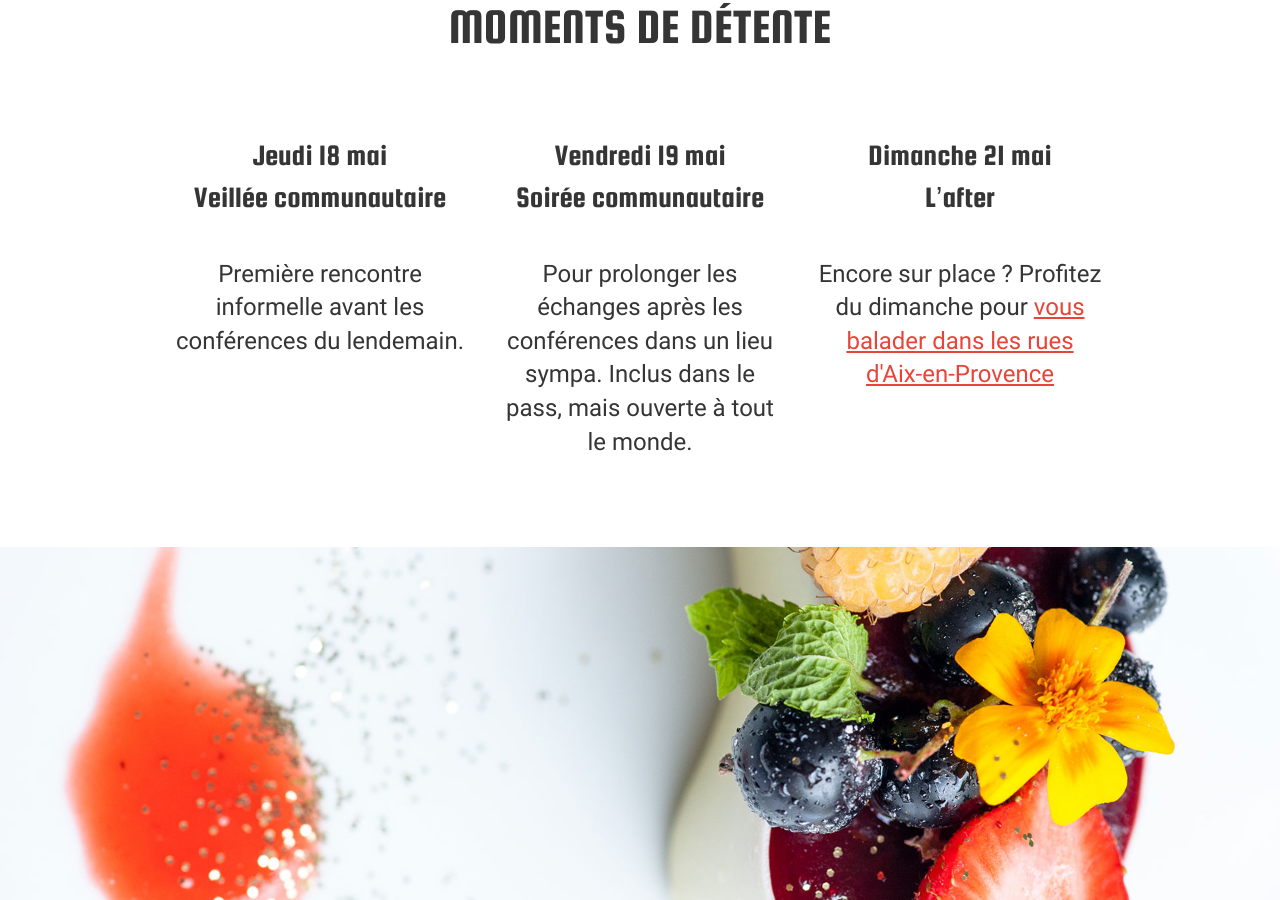
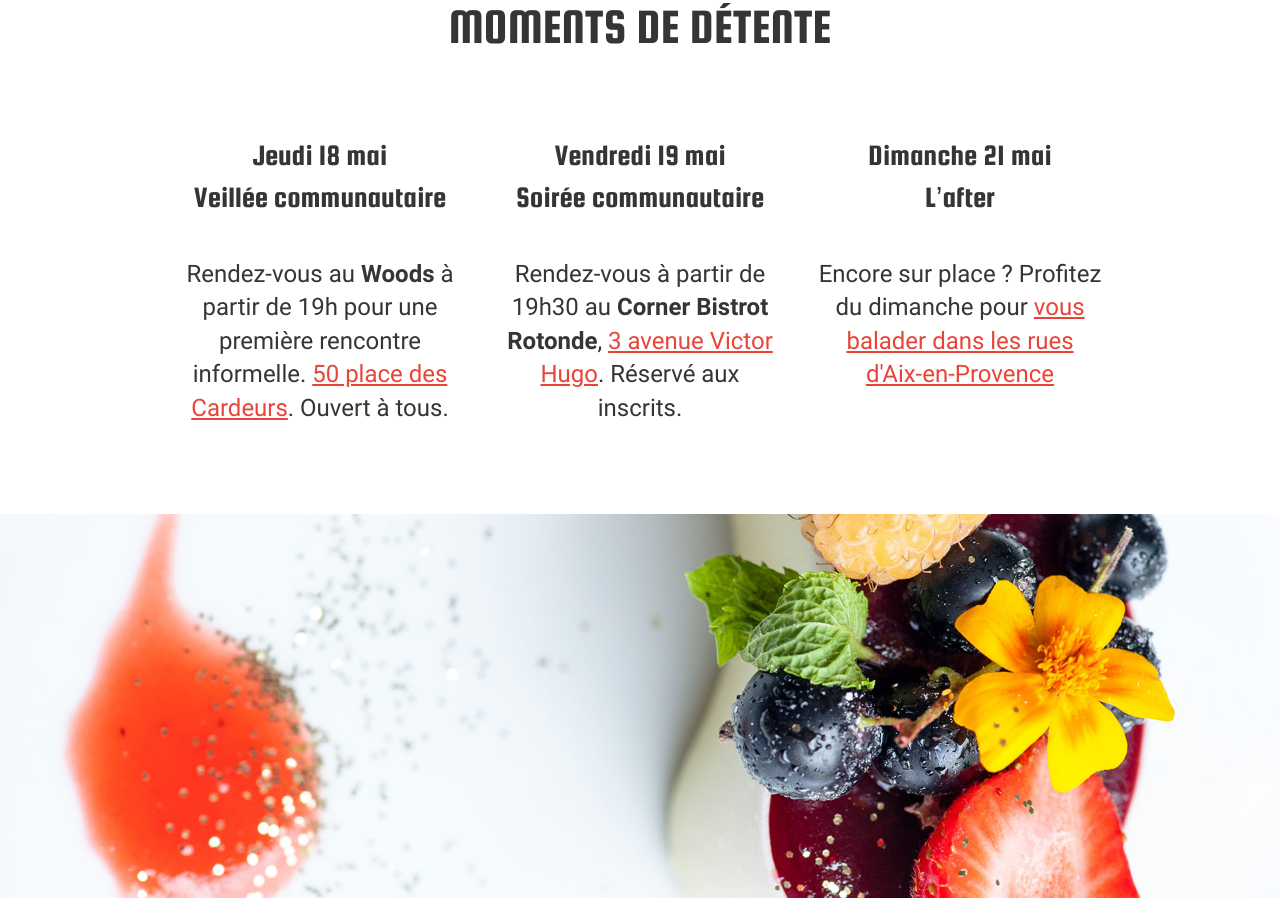
Before and after one commit to sudweb/2017, a Jekyll site: the page built from programme.html, in a window 1280 px wide and 900 px high, scrolled down 11181 px. Built offline with Jekyll 4.4.1, drawn with Linux system fonts in a browser that asks for light colours.

Commit message:
ajout des lieux des soirées

```diff
--- a/fin.html
+++ b/fin.html
@@ -165,7 +165,7 @@ sitemap: false
 							<h3 class="regular-title-size uppercase">Trois temps forts</h3>
 							<div class="grid-3">
 								<section>
-									<h4 class="tiny-title-size"><time>Jeudi 26 mai</time><br> Veillée communautaire</h4>
+									<h4 class="tiny-title-size"><time>Jeudi 18 mai</time><br> Veillée communautaire</h4>
 									<p>Première rencontre informelle avant les conférences du lendemain.</p>
 								</section>
 								<section>
--- a/lieux.html
+++ b/lieux.html
@@ -110,7 +110,7 @@ permalink: /lieux/
 							<img src="{{ site.baseurl}}/assets/images/logo-airfrance-klm.gif" alt="Logo Air France KLM">
 						</figure>
 						<p>Depuis Marseille-Provence,<br/> la navette <a href="http://info-ler.fr/upload/ficheshoraires/web2017/FH_LER_17.pdf" title="Horaires de la LER 17, PDF, 87 ko">LER&#8239;17</a> vous amènera à la Gare Routière en 50 minutes. L'ESDAC est ensuite à 8 minutes de la Gare Routière à pied.<br />
-						<a href="https://goo.gl/maps/PZUeBVH89tn" title="Rejoindre l'ESDAC depuis la Gare Routière d'Aix">Itinéraire à pied depuis la Gare Routière</a>
+						<a href="https://goo.gl/maps/PZUeBVH89tn" title="Rejoindre l'ESDAC depuis la Gare Routière d'Aix">Itinéraire à pied depuis la Gare Routière</a></p>
 						<a class="cta button-type1" href="http://www.airfranceklm-globalmeetings.com/?eid=29745AF" data-event-category="cta" data-event-action="click" data-event-label="vol-airfrance" title="Tarifs réduits Air France/KLM pour Sud Web">Réserver son vol</a>
 					</section>
 					<section>
--- a/programme.html
+++ b/programme.html
@@ -152,11 +152,11 @@ description: Les conférences au programme de l'édition 2017 de Sud Web.
         <div class="grid-3">
           <section>
             <h4 class="tiny-title-size"><time>Jeudi 18 mai</time><br> Veillée communautaire</h4>
-            <p>Première rencontre informelle avant les conférences du lendemain.</p>
+            <p>Rendez-vous au <strong>Woods</strong> à partir de 19h pour une première rencontre informelle. <a href="https://goo.gl/maps/yVkCZHbtop62">50 place des Cardeurs</a>. Ouvert à tous.</p>
           </section>
           <section>
             <h4 class="tiny-title-size"><time>Vendredi 19 mai</time><br> Soirée communautaire</h4>
-            <p>Pour prolonger les échanges après les conférences dans un lieu sympa. Inclus dans le pass, mais ouverte à tout le monde.</p>
+            <p>Rendez-vous à partir de 19h30 au <strong>Corner Bistrot Rotonde</strong>, <a href="https://goo.gl/maps/gmg38fqwY5x">3 avenue Victor Hugo</a>. Réservé aux inscrits.</p>
           </section>
           <section>
             <h4 class="tiny-title-size"><time>Dimanche 21 mai</time><br> L’after</h4>
```
